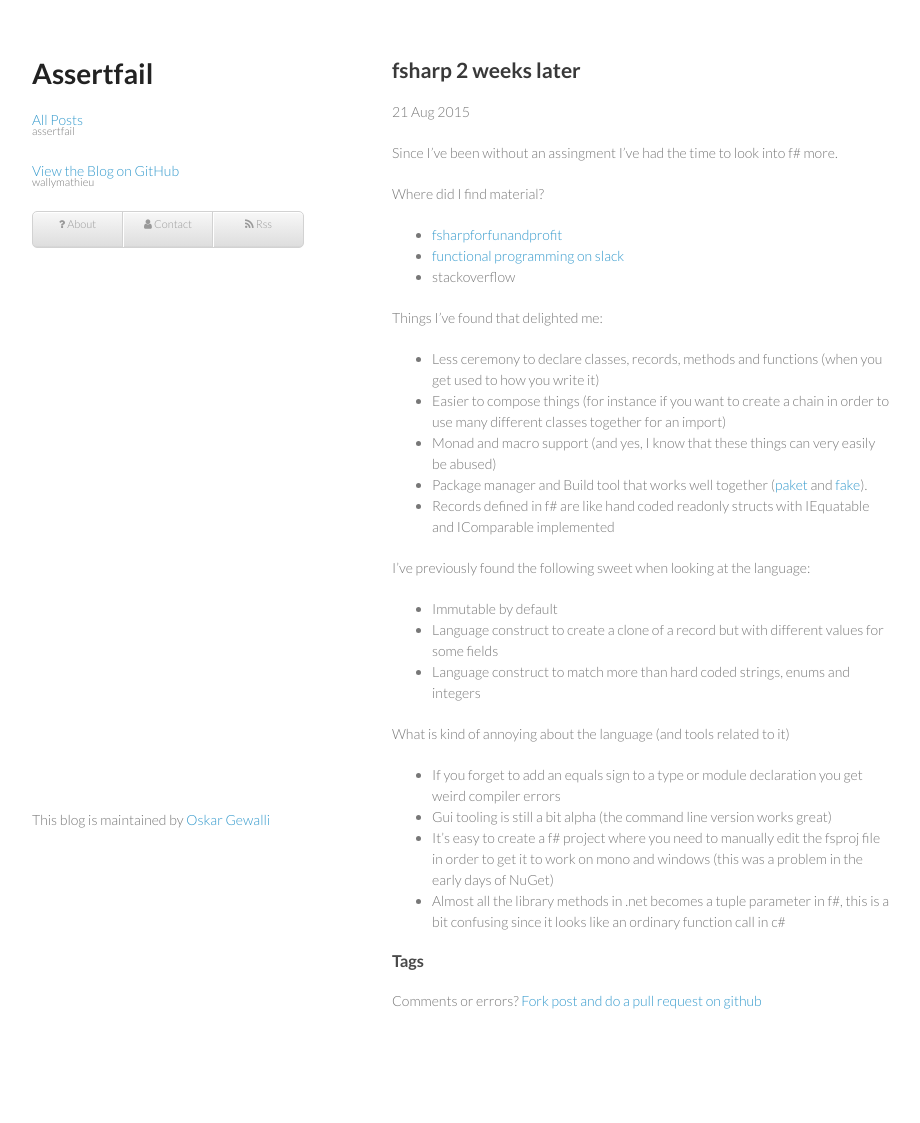
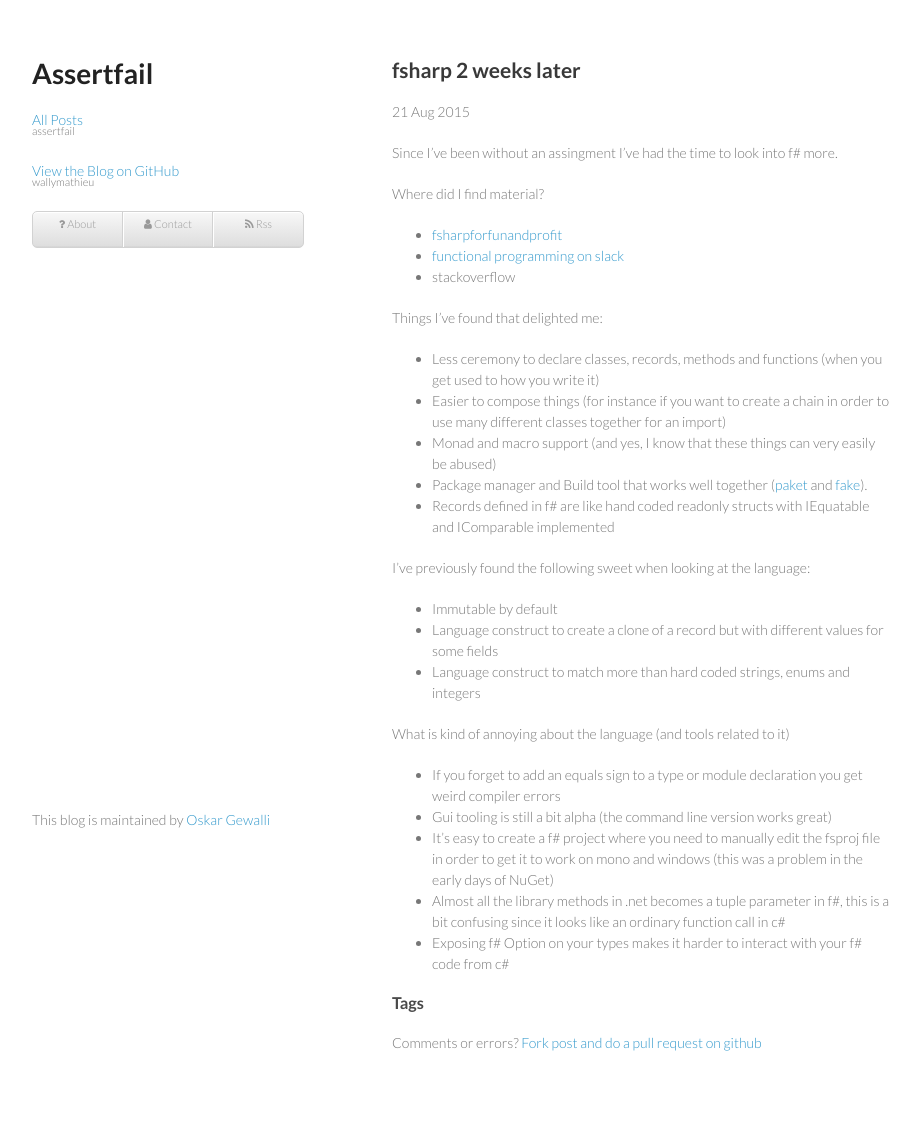
Before and after one commit to wallymathieu/assertfail, a Jekyll site: the page built from _posts/2015-08-21-fsharp-2-weeks-later.md, in a window 1280 px wide. Shown: the whole page, without its empty margins (178-1098 px from the left). Built offline with Jekyll 4.4.1, drawn with Linux system fonts in a browser that asks for light colours; nearby versions of some CDN libraries; Markdown is read by kramdown in place of the engine named in the settings; before the commit the page ends 1081 px from its top, so only the background shows below that.

Commit message:
f# option

```diff
--- a/_posts/2015-08-21-fsharp-2-weeks-later.md
+++ b/_posts/2015-08-21-fsharp-2-weeks-later.md
@@ -32,3 +32,4 @@ What is kind of annoying about the language (and tools related to it)
  - Gui tooling is still a bit alpha (the command line version works great)
  - It's easy to create a f# project where you need to manually edit the fsproj file in order to get it to work on mono and windows (this was a problem in the early days of NuGet)
  - Almost all the library methods in .net becomes a tuple parameter in f#, this is a bit confusing since it looks like an ordinary function call in c#
+ - Exposing f# Option on your types makes it harder to interact with your f# code from c#
```
